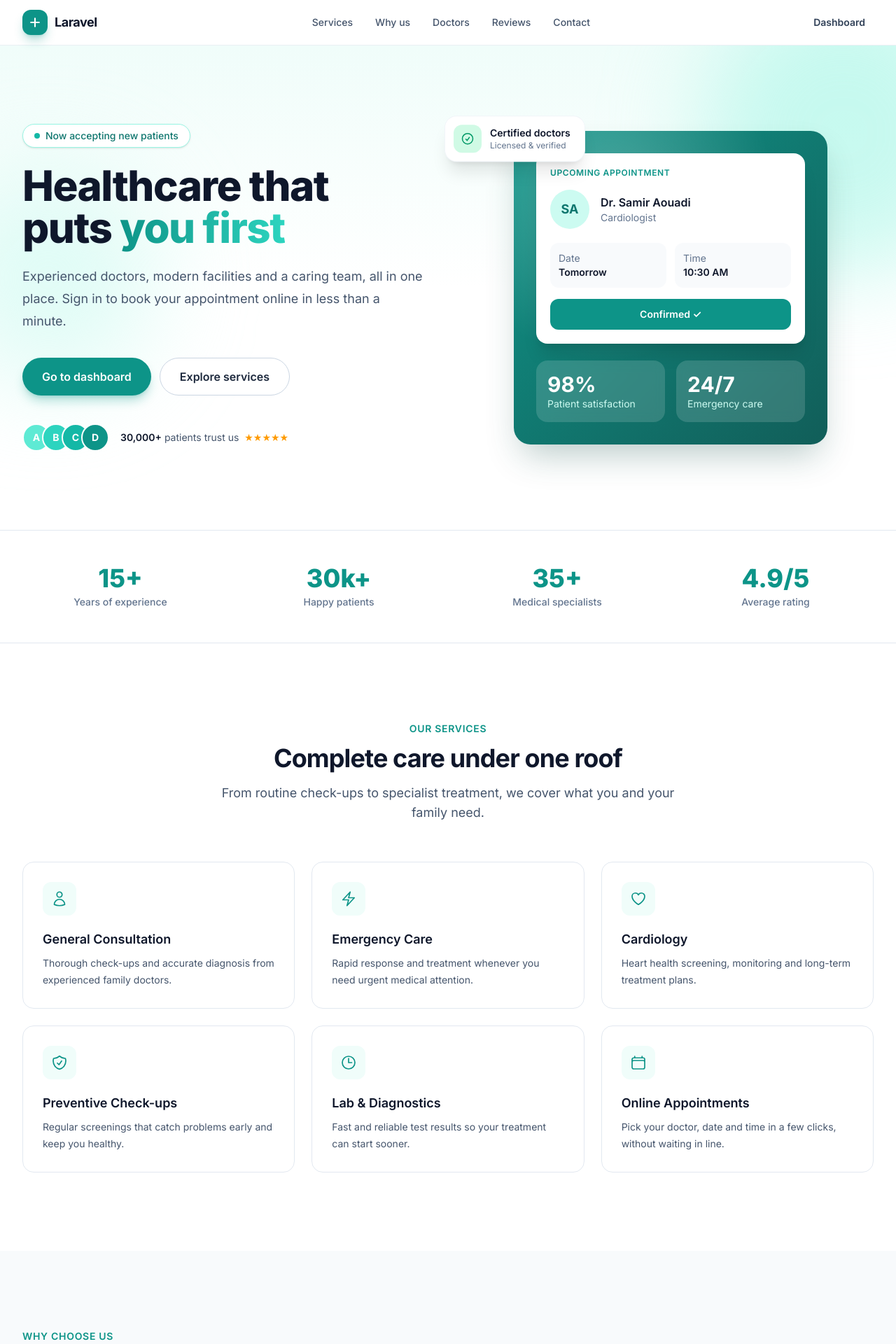
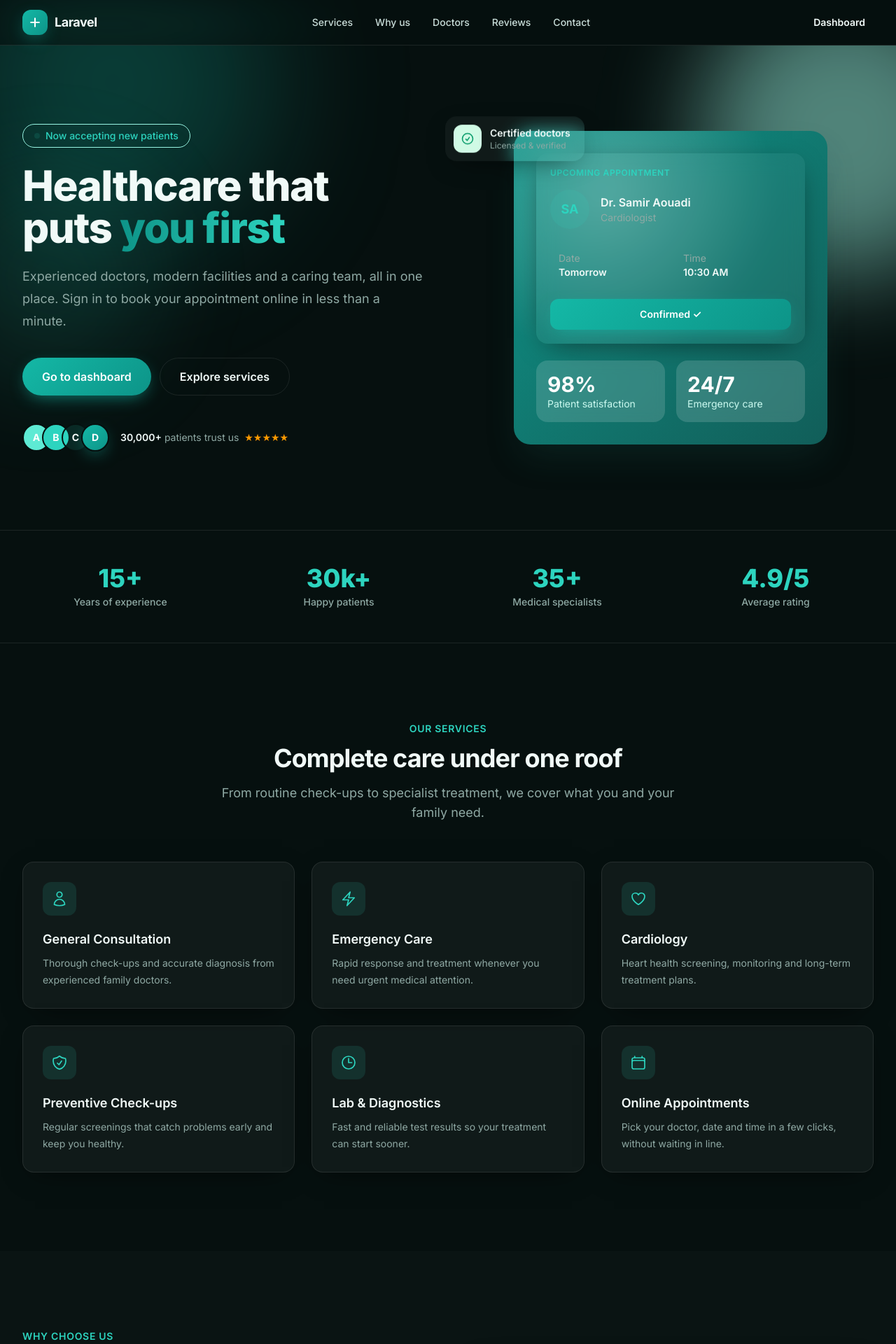
Before and after one commit to MonCiF963/clinic-management-system, a Laravel app: page / in a window 1280 px wide; the page is wider, and only the part inside the window is pictured. Shown: the top 1920 px of that part at 70% size. Run offline with Laravel 12, Linux system fonts and the light colour scheme; a user stored in the database is signed in; data comes from the database, SQL or seed files in the repository; style sheets or scripts are compiled from the project's sources.

Commit message:
Fix invisible patient booking button; dark glass theme for public site (#8)
Claude-Session: https://claude.ai/code/session_01NF1ZW54xWaZnLJnSDdP8ee

Co-authored-by: Claude <noreply@anthropic.com>

```diff
--- a/public/css/dash.css
+++ b/public/css/dash.css
@@ -65,3 +65,9 @@ body.dash #page.leaving{opacity:0;transform:translateY(6px);transition:opacity .
 .stat-val{font-variant-numeric:tabular-nums}
 body.dash .toast-flash{animation:dIn .5s cubic-bezier(.22,1,.36,1) both}
 @media (prefers-reduced-motion:reduce){body.dash .in{animation:none;opacity:1;transform:none}body.dash .orb{animation:none}}
+
+/* patient hero button: solid white pill, always visible on the teal banner */
+body.dash main .hero-btn{background:#fff!important;color:#0f766e!important;box-shadow:0 10px 30px -8px rgba(255,255,255,.35),0 0 0 1px rgba(255,255,255,.6)!important;position:relative;overflow:hidden;transition:transform .25s,box-shadow .25s}
+body.dash main .hero-btn:hover{transform:translateY(-2px) scale(1.03);box-shadow:0 14px 36px -8px rgba(45,212,191,.8)!important}
+body.dash main .hero-btn::after{content:"";position:absolute;top:0;left:-70%;width:45%;height:100%;background:linear-gradient(100deg,transparent,rgba(20,184,166,.35),transparent);transform:skewX(-20deg);transition:left .7s}
+body.dash main .hero-btn:hover::after{left:130%}
--- a/public/css/site.css
+++ b/public/css/site.css
@@ -33,3 +33,34 @@
 
 /* thin progress bar on top while a page loads */
 #topbar-progress { position: fixed; top: 0; left: 0; height: 3px; width: 0; z-index: 100; background: linear-gradient(90deg, #14b8a6, #5eead4); box-shadow: 0 0 12px #2dd4bf; transition: width .3s ease, opacity .3s; pointer-events: none; }
+
+/* ===== Dark glass theme, same palette as the dashboard ===== */
+body.sd{--bg:#06100f;--glass:rgba(255,255,255,.045);--line:rgba(255,255,255,.09);--mut:#8fa9a4;--ac:#2dd4bf;background:var(--bg)!important;color:#c9ddd9;position:relative}
+body.sd .orb{position:fixed;border-radius:50%;filter:blur(90px);pointer-events:none;z-index:0;animation:sdOrb 16s ease-in-out infinite alternate}
+body.sd .orb.o1{width:440px;height:440px;background:rgba(20,184,166,.26);top:-120px;left:-80px}
+body.sd .orb.o2{width:380px;height:380px;background:rgba(56,189,248,.16);bottom:-120px;right:-60px;animation-delay:-6s}
+@keyframes sdOrb{to{transform:translate3d(60px,50px,0) scale(1.15)}}
+body.sd main,body.sd footer,body.sd header{position:relative;z-index:1}
+body.sd header#site-header{position:sticky}
+body.sd .bg-white,body.sd .bg-slate-50{background:transparent!important}
+body.sd section.bg-slate-50,body.sd section.bg-white\/0{background:rgba(255,255,255,.02)!important}
+body.sd [class*="from-brand-50"],body.sd [class*="from-brand-100"]{background-image:none!important;background:transparent!important}
+body.sd article,body.sd figure,body.sd form.bg-white,body.sd .rounded-3xl.bg-white,body.sd .rounded-2xl.bg-white,body.sd .rounded-2xl.border,body.sd .rounded-3xl.border{background:var(--glass)!important;border-color:var(--line)!important;backdrop-filter:blur(14px);box-shadow:0 10px 40px -18px rgba(0,0,0,.8)!important;--tw-ring-color:var(--line)}
+body.sd article:hover,body.sd figure:hover{border-color:rgba(45,212,191,.4)!important;box-shadow:0 18px 50px -20px rgba(20,184,166,.55)!important;transform:translateY(-4px)}
+body.sd .text-slate-900,body.sd .text-slate-800,body.sd .text-slate-700{color:#f1faf8!important}
+body.sd .text-slate-600,body.sd .text-slate-500,body.sd .text-slate-400{color:var(--mut)!important}
+body.sd .text-brand-600,body.sd .text-brand-700{color:var(--ac)!important}
+body.sd [class*="border-slate"],body.sd .border-y,body.sd .border-t,body.sd .border-b{border-color:var(--line)!important}
+body.sd .ring-slate-100,body.sd .ring-slate-200{--tw-ring-color:var(--line)!important}
+body.sd #site-header,body.sd header.bg-white\/80{background:rgba(6,16,15,.7)!important;backdrop-filter:blur(18px);border-color:var(--line)!important}
+body.sd #site-header.scrolled{background:rgba(6,16,15,.88)!important;box-shadow:0 10px 30px -12px rgba(45,212,191,.25)}
+body.sd a.bg-brand-600,body.sd button.bg-brand-600,body.sd .bg-brand-600{background:linear-gradient(135deg,#14b8a6,#0d9488)!important;color:#fff!important;box-shadow:0 8px 24px -8px rgba(20,184,166,.7)}
+body.sd a.bg-brand-600:hover,body.sd button.bg-brand-600:hover{box-shadow:0 12px 30px -8px rgba(45,212,191,.9);transform:translateY(-2px)}
+body.sd input,body.sd select,body.sd textarea{background:rgba(255,255,255,.05)!important;border-color:var(--line)!important;color:#fff!important}
+body.sd input:focus,body.sd select:focus,body.sd textarea:focus{outline:none;border-color:var(--ac)!important;box-shadow:0 0 0 3px rgba(45,212,191,.2),0 0 20px -4px rgba(45,212,191,.5)}
+body.sd select option{background:#0b1b19;color:#fff}
+body.sd ::placeholder{color:#5f7a75}
+body.sd [class*="bg-brand-50"],body.sd [class*="bg-brand-100"]{background:rgba(45,212,191,.12)!important}
+body.sd .border-white{border-color:var(--bg)!important}
+body.sd footer{background:rgba(3,10,9,.8)!important}
+@media (prefers-reduced-motion:reduce){body.sd .orb{animation:none}}
--- a/resources/views/dashboard.blade.php
+++ b/resources/views/dashboard.blade.php
@@ -56,7 +56,7 @@
         You are signed in as <span class="font-semibold text-white">{{ $user->roleLabel() }}</span>.
     </p>
     @if ($isPatient)
-        <a href="{{ route('appointments.create') }}" class="mt-6 inline-flex rounded-full bg-white px-6 py-3 text-sm font-semibold text-brand-700 shadow-lg transition hover:bg-brand-50">Book an appointment</a>
+        <a href="{{ route('appointments.create') }}" class="hero-btn btn-shine mt-6 inline-flex rounded-full px-6 py-3 text-sm font-semibold">Book an appointment</a>
     @endif
 </div>
 
--- a/resources/views/layouts/app.blade.php
+++ b/resources/views/layouts/app.blade.php
@@ -12,7 +12,8 @@
     @vite(['resources/css/app.css', 'resources/js/app.js'])
     <link rel="stylesheet" href="{{ asset('css/site.css') }}?v={{ filemtime(public_path('css/site.css')) }}">
 </head>
-<body class="bg-white font-sans text-slate-600 antialiased">
+<body class="sd bg-white font-sans text-slate-600 antialiased">
+    <div class="orb o1"></div><div class="orb o2"></div>
 
     @include('partials.navbar')
 
```
